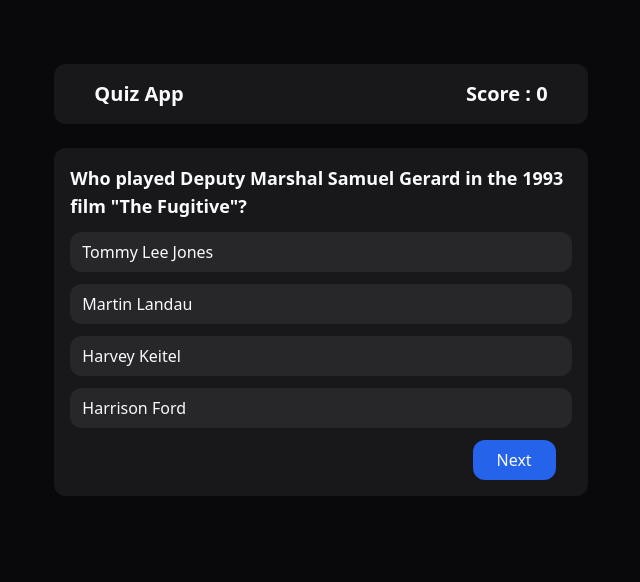
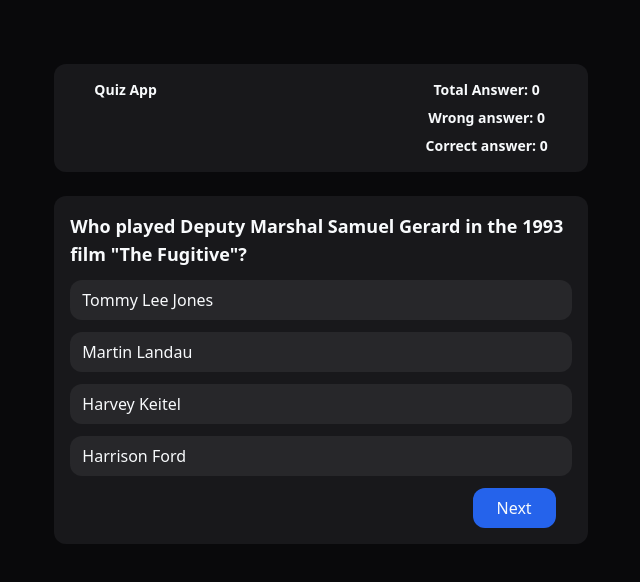
Before and after one commit to ahmadhabibi14/quizz-app, a React (Vite) app: page / in a window 1280 px wide. Shown: the top 582 px of the page, without its empty margins (319-959 px from the left). Built offline with nearby package versions, Linux system fonts and the light colour scheme.

Commit message:
Fix answer logic

```diff
--- a/src/App.jsx
+++ b/src/App.jsx
@@ -5,10 +5,11 @@ import { TriviaData } from "./apis/quiz";
 
 function App() {
    const triviaData = TriviaData
-   const [currentQuestion, setCurrentQuestion] = useState(0);
+   let [currentQuestion, setCurrentQuestion] = useState(0);
    const [allPossibleAnswers, setAllPossibleAnswers] = useState([]);
    const [selectedAnswerIndex, setSelectedAnswerIndex] = useState(null);
-   const [selectedAnswer, setSelectedAnswer] = useState(true);
+   const [selectedAnswer, setSelectedAnswer] = useState(false);
+   const [answerCorrect, setAnswerCorrect] = useState(false);
    const [result, setResult] = useState({
       correctAnswer: 0,
       wrongAnswer: 0,
@@ -28,45 +29,61 @@ function App() {
 
    useEffect(() => {
       combineAllAnswers();
+      console.log(triviaData[currentQuestion].incorrect_answers)
+      console.log(currentQuestion)
    }, []);
 
    const NextQuestion = () => {
       if (currentQuestion < triviaData.length) {
-         setCurrentQuestion(currentQuestion + 1);
+         setCurrentQuestion(currentQuestion += 1);
          combineAllAnswers();
-         if (allPossibleAnswers[selectedAnswerIndex] === triviaData[currentQuestion].correct_answer) {
-            setResult({
+         setResult(( {correctAnswer, wrongAnswer, totalAnswer} ) => (
+            answerCorrect
+            ? {
                correctAnswer: correctAnswer + 1,
-               totalAnswer: totalAnswer + 1
-            })
-         } else {
-            setResult({
+               wrongAnswer: wrongAnswer,
                totalAnswer: totalAnswer + 1,
-               wrongAnswer: wrongAnswer + 1
-            })
-         }
+            } : {
+               correctAnswer: correctAnswer,
+               wrongAnswer: wrongAnswer + 1,
+               totalAnswer: totalAnswer + 1,
+            }
+         ))
          setSelectedAnswerIndex(null)
       } else {
-         setCurrentQuestion(0)
+         setCurrentQuestion(0);
+         setSelectedAnswerIndex(null)
       }
+      console.log(currentQuestion)
    }
 
    function removeCharacters(question) {
       return question.replace(/(&quot\;)/g, "\"").replace(/(&rsquo\;)/g, "\"").replace(/(&#039\;)/g, "\'").replace(/(&amp\;)/g, "\"");
    }
 
-   function clickAnswer(index) {
+   function clickAnswer(answer, index) {
       setSelectedAnswerIndex(index)
-      setSelectedAnswer(!selectedAnswer)
+      if (answer === triviaData[currentQuestion].correct_answer) {
+         setAnswerCorrect(true)
+      } else {
+         setAnswerCorrect(false)
+      }
+      setSelectedAnswer(true)
+      console.log(answer)
+      console.log(answerCorrect)
    }
 
-   // console.log(triviaData[0])
+   // console.log(allPossibleAnswers[selectedAnswerIndex])
    return (
       <div className="bg-zinc-950 min-h-screen text-slate-50 flex justify-center py-16">
          <div className="flex flex-col space-y-6 w-5/12">
-            <h1 className="text-xl py-4 px-10 flex flex-row justify-between rounded-xl bg-zinc-900 font-bold text-center">
+            <h1 className="text-sm py-4 px-10 flex flex-row justify-between rounded-xl bg-zinc-900 font-bold text-center">
                <span>Quiz App</span>
-               <span>Score : {result.totalAnswer}</span>
+               <div className="flex flex-col space-y-2">
+                  <p>Total Answer: {result.totalAnswer}</p>
+                  <p>Wrong answer: {result.wrongAnswer}</p>
+                  <p>Correct answer: {result.correctAnswer}</p>
+               </div>
             </h1>
             <div className="flex flex-col space-y-3 bg-zinc-900 rounded-xl p-4">
 
@@ -78,7 +95,7 @@ function App() {
                      ))}
                      <li onClick={clickAnswer} className={activeAnswer ? 'answer-active' : 'answer'}>{triviaData[currentQuestion].correct_answer}</li> */}
                      {allPossibleAnswers.map((answer, index) => (
-                        <li onClick={()=> clickAnswer(index)}
+                        <li onClick={()=> clickAnswer(answer, index)}
                            className={selectedAnswerIndex === index ? 'answer-active' : 'answer'}
                            key={index}
                         >
```
